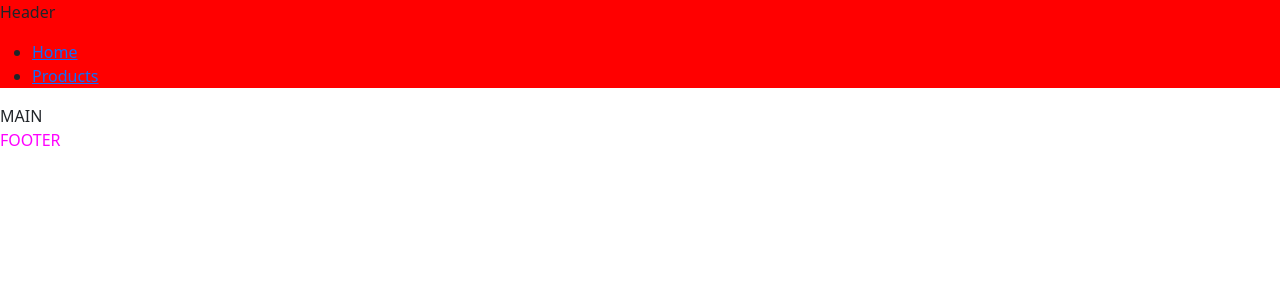
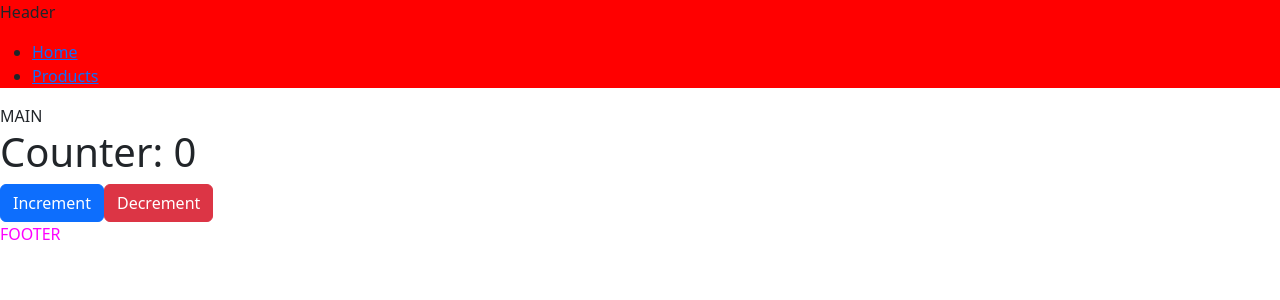
Before and after one commit to casperDev3/f22-next-tsx, a Next.js app: page / in a window 1280 px wide. Shown: the top 300 px of the page. Built offline with nearby package versions, Linux system fonts and the light colour scheme.

Commit message:
add base template redux

```diff
--- a/package.json
+++ b/package.json
@@ -9,6 +9,7 @@
     "lint": "next lint"
   },
   "dependencies": {
+    "@reduxjs/toolkit": "^1.9.5",
     "@types/node": "18.16.3",
     "@types/react": "18.2.0",
     "@types/react-dom": "18.2.1",
@@ -19,6 +20,7 @@
     "react": "18.2.0",
     "react-bootstrap": "^2.7.4",
     "react-dom": "18.2.0",
+    "react-redux": "^8.0.5",
     "sass": "^1.62.1",
     "typescript": "5.0.4"
   }
--- a/src/components/cards/product/index.tsx
+++ b/src/components/cards/product/index.tsx
@@ -6,7 +6,6 @@ import s from "./index.module.scss";
 const Product = (props: any) => {
   const { product } = props;
   const { title, price, image } = product;
-  console.log(product);
   return (
     <>
       <div className={s.products__card}>
--- /dev/null
+++ b/src/components/counter/index.tsx
@@ -0,0 +1,27 @@
+import React from "react";
+import type { RootState } from "@/store";
+import { useSelector, useDispatch } from "react-redux";
+import { increment, decrement } from "@/store/features/counter";
+
+const Counter = () => {
+  const count = useSelector((state: RootState) => state.counter.value);
+  const dispatch = useDispatch();
+  return (
+    <>
+      <h1>Counter: {count}</h1>
+      <button onClick={() => dispatch(increment())} className="btn btn-primary">
+        Increment
+      </button>
+      <button
+        onClick={() => {
+          dispatch(decrement());
+        }}
+        className="btn btn-danger"
+      >
+        Decrement
+      </button>
+    </>
+  );
+};
+
+export default Counter;
--- a/src/pages/_app.tsx
+++ b/src/pages/_app.tsx
@@ -3,13 +3,18 @@ import type { AppProps } from "next/app";
 import "bootstrap/dist/css/bootstrap.min.css";
 // layouts
 import Layouts from "@/layouts";
+// store
+import { store } from "@/store";
+import { Provider } from "react-redux";
 
 export default function App({ Component, pageProps }: AppProps) {
   return (
     <>
-      <Layouts>
-        <Component {...pageProps} />
-      </Layouts>
+      <Provider store={store}>
+        <Layouts>
+          <Component {...pageProps} />
+        </Layouts>
+      </Provider>
     </>
   );
 }
--- a/src/pages/index.tsx
+++ b/src/pages/index.tsx
@@ -1,5 +1,7 @@
 import { Inter } from "next/font/google";
 import styles from "@/styles/Home.module.css";
+// components
+import Counter from "@/components/counter";
 
 const inter = Inter({ subsets: ["latin"] });
 
@@ -7,6 +9,7 @@ export default function Home() {
   return (
     <>
       <main>MAIN</main>
+      <Counter />
     </>
   );
 }
--- /dev/null
+++ b/src/store/features/counter/index.ts
@@ -0,0 +1,35 @@
+import { createSlice } from "@reduxjs/toolkit";
+import type { PayloadAction } from "@reduxjs/toolkit";
+
+export interface CounterState {
+  value: number;
+}
+
+const initialState: CounterState = {
+  value: 0,
+};
+
+export const counterSlice = createSlice({
+  name: "counter",
+  initialState,
+  reducers: {
+    increment: (state) => {
+      // Redux Toolkit allows us to write "mutating" logic in reducers. It
+      // doesn't actually mutate the state because it uses the Immer library,
+      // which detects changes to a "draft state" and produces a brand new
+      // immutable state based off those changes
+      state.value += 1;
+    },
+    decrement: (state) => {
+      state.value -= 1;
+    },
+    incrementByAmount: (state, action: PayloadAction<number>) => {
+      state.value += action.payload;
+    },
+  },
+});
+
+// Action creators are generated for each case reducer function
+export const { increment, decrement, incrementByAmount } = counterSlice.actions;
+
+export default counterSlice.reducer;
--- /dev/null
+++ b/src/store/index.ts
@@ -0,0 +1,13 @@
+import { configureStore } from "@reduxjs/toolkit";
+import { counterSlice } from "./features/counter";
+
+export const store = configureStore({
+  reducer: {
+    counter: counterSlice.reducer,
+  },
+});
+
+// Infer the `RootState` and `AppDispatch` types from the store itself
+export type RootState = ReturnType<typeof store.getState>;
+// Inferred type: {posts: PostsState, comments: CommentsState, users: UsersState}
+export type AppDispatch = typeof store.dispatch;
--- a/src/utils/Fetch.ts
+++ b/src/utils/Fetch.ts
@@ -11,6 +11,5 @@ export const getProducts = async (
     .then((json) => {
       return json;
     });
-  console.log(products);
   return products;
 };
```
Also changed, not shown: 1 other file (tests, documents, lock files or other folders).
